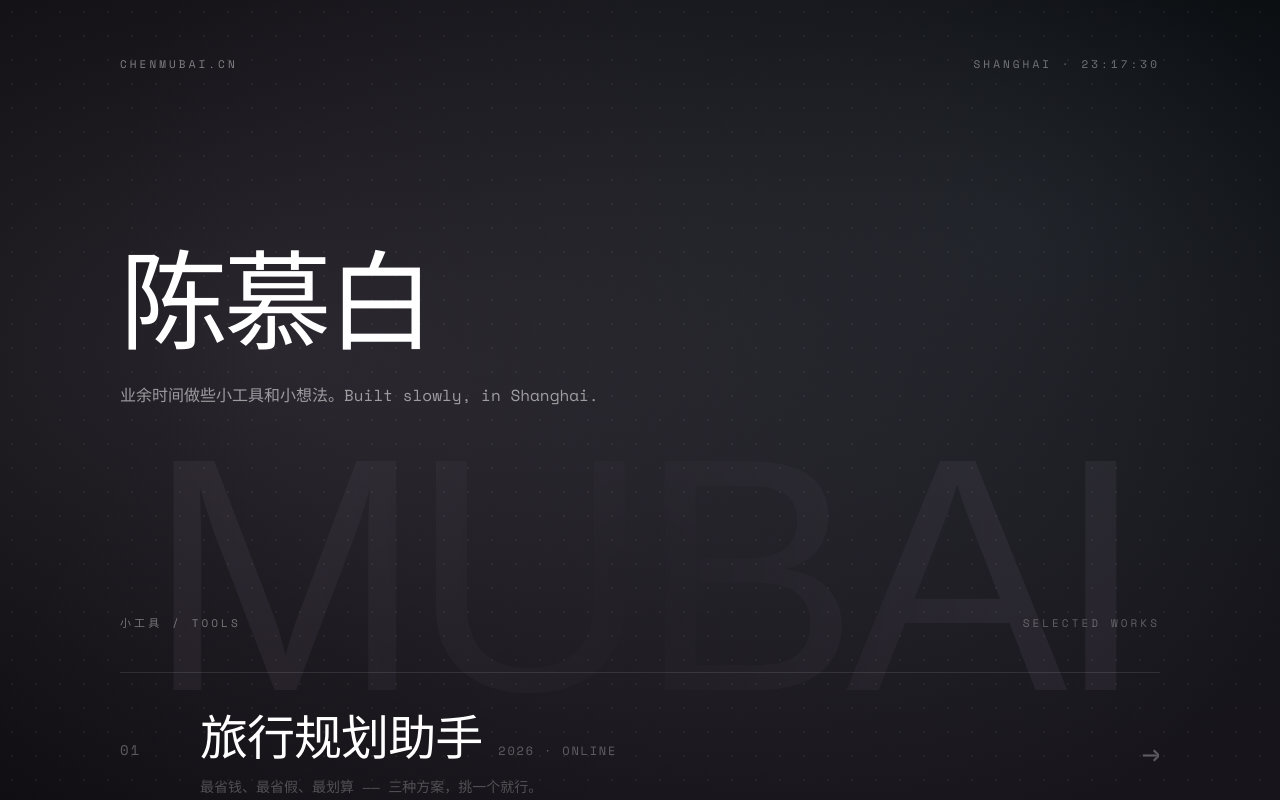
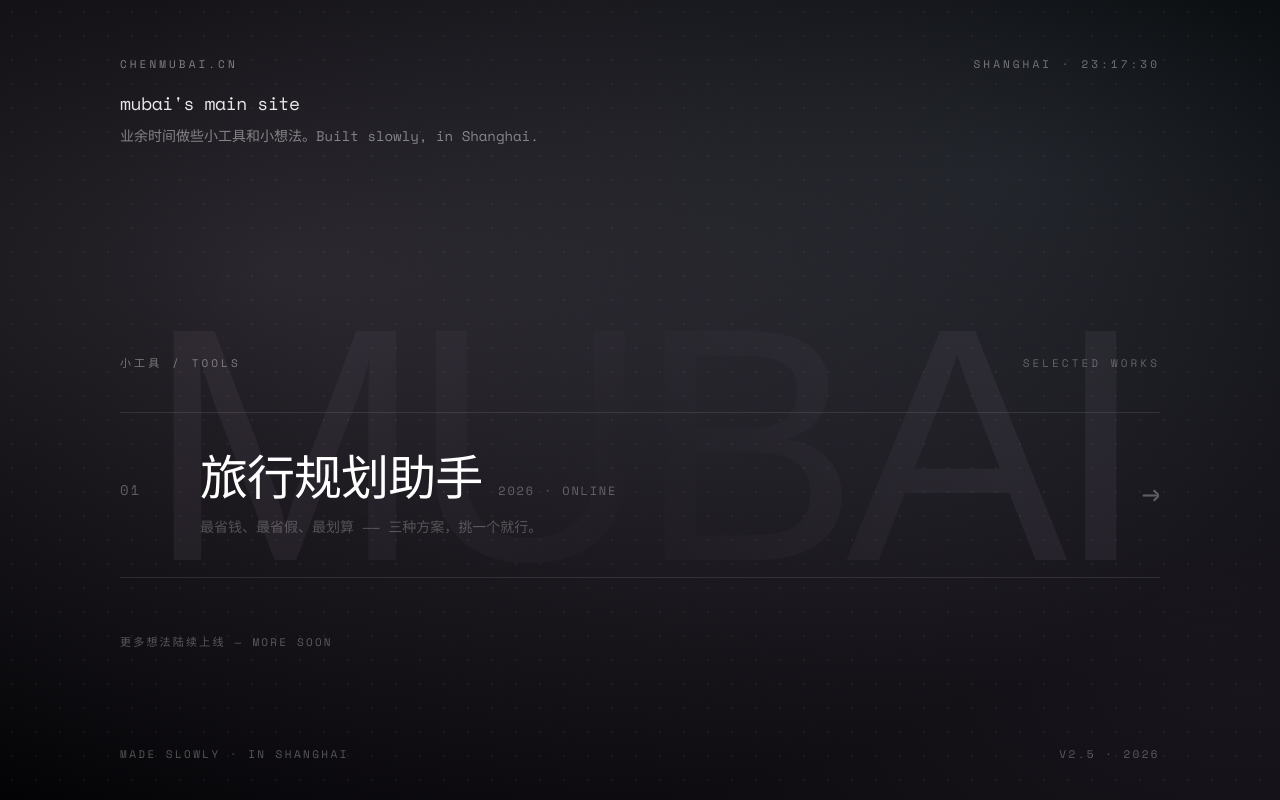
Before and after one commit to mubaic1004/travel-decision-mvp, a Next.js app: page / in a window 1280 px wide. Shown: the top 800 px of the page. Built offline with nearby package versions, Linux system fonts and the light colour scheme; a web font is replaced by a local one.

Commit message:
Make homepage title low-key: small 'mubai's main site' under domain

```diff
--- a/src/components/landing/home.tsx
+++ b/src/components/landing/home.tsx
@@ -81,18 +81,18 @@ export function Home() {
           </span>
         </motion.nav>
 
-        <header className="mt-24 sm:mt-36 lg:mt-44">
-          <h1 className="text-[clamp(44px,11vw,108px)] font-normal leading-[0.95] tracking-[-0.04em] text-white">
-            <ScrambleIn delay={300} text="陈慕白" triggered={entered} />
+        <motion.header
+          animate={{ opacity: entered ? 1 : 0, y: entered ? 0 : 10 }}
+          className="mt-4 max-w-md"
+          transition={{ duration: 0.9, delay: 0.4, ease }}
+        >
+          <h1 className="text-base font-normal lowercase tracking-tight text-white/90 sm:text-lg">
+            <ScrambleIn delay={300} text="mubai's main site" triggered={entered} />
           </h1>
-          <motion.p
-            animate={{ opacity: entered ? 1 : 0, y: entered ? 0 : 24 }}
-            className="mt-8 max-w-xl text-sm font-normal leading-relaxed text-white/55 sm:text-base"
-            transition={{ duration: 1, delay: 0.6, ease }}
-          >
+          <p className="mt-2 text-sm font-normal leading-relaxed text-white/45">
             业余时间做些小工具和小想法。Built slowly, in Shanghai.
-          </motion.p>
-        </header>
+          </p>
+        </motion.header>
 
         <motion.section
           animate={{ opacity: entered ? 1 : 0 }}
```
